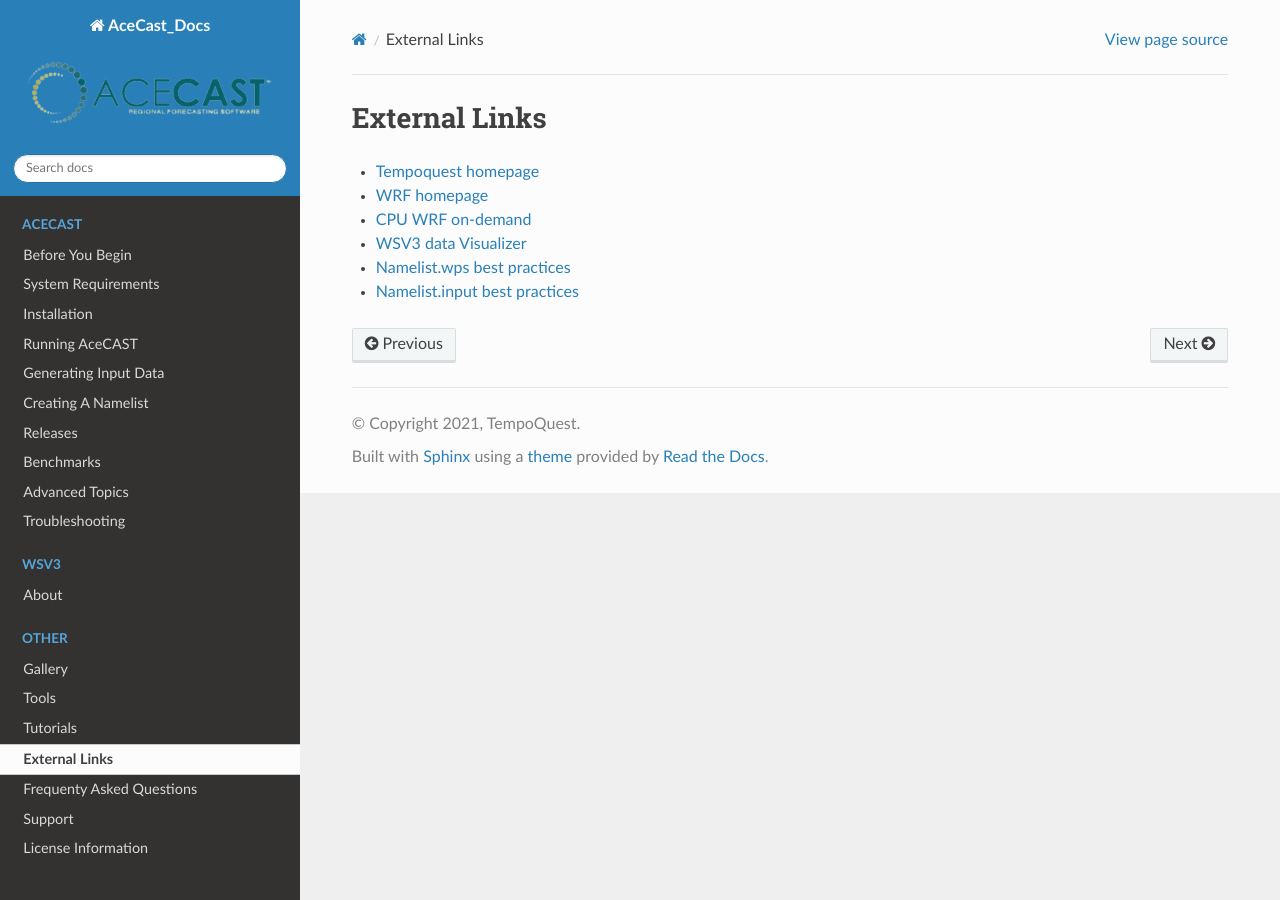
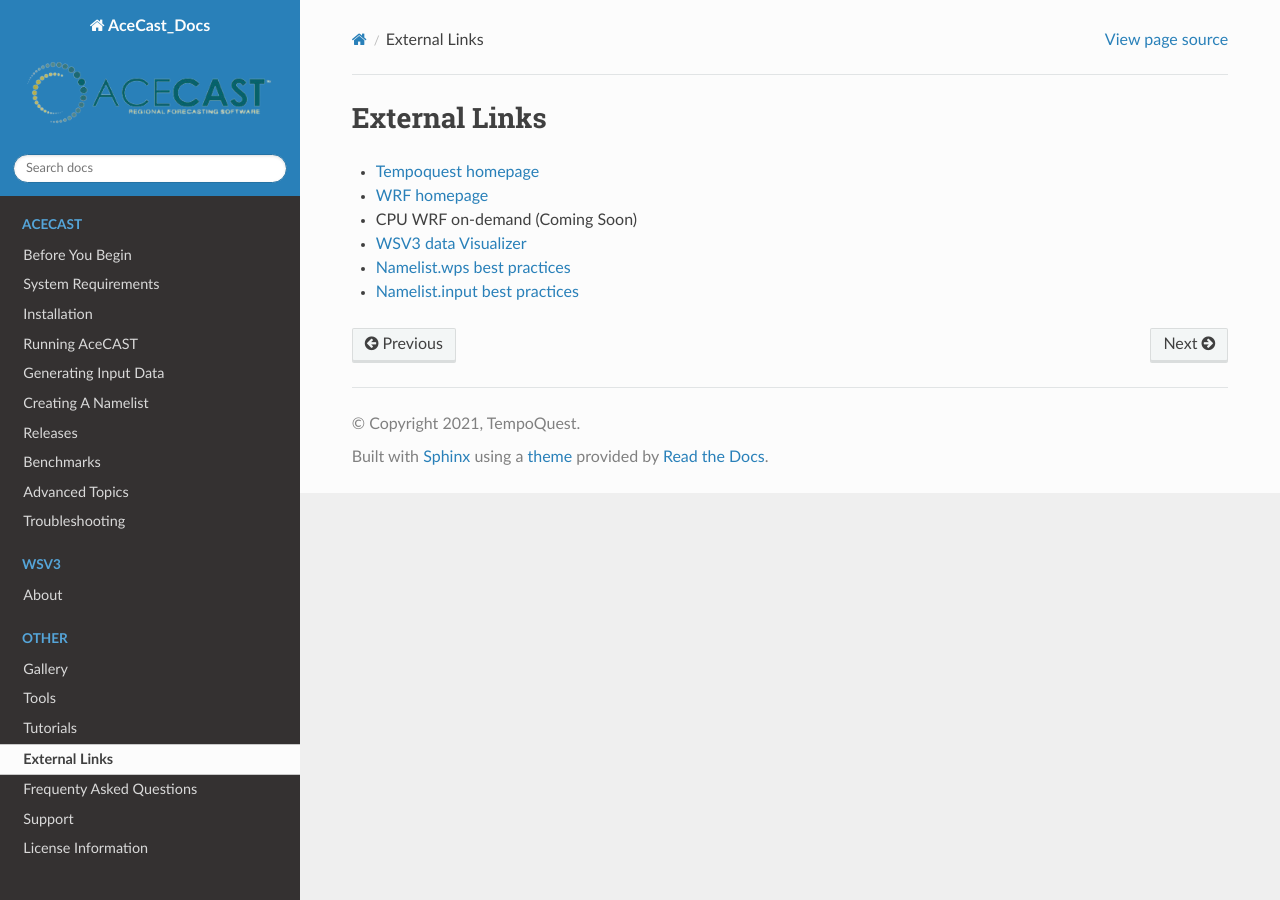
Before and after one commit to TempoQuestInc/AceCAST-Docs, a Sphinx documentation site: the page built from source/External_Links.rst, in a window 1280 px wide. Built offline with Sphinx 7.4.7 and the Read the Docs theme 2.0.0, drawn with Linux system fonts in a browser that asks for light colours.

Commit message:
removed corrupt WRF-CPU link

```diff
--- a/source/External_Links.rst
+++ b/source/External_Links.rst
@@ -8,7 +8,7 @@
 
 * `Tempoquest homepage <https://tempoquest.com/>`_
 * `WRF homepage <https://www.mmm.ucar.edu/weather-research-and-forecasting-model>`_
-* `CPU WRF on-demand <https://wrfondemand.com/login>`_
+* CPU WRF on-demand (Coming Soon)
 * `WSV3 data Visualizer <https://wsv3.com/>`_
 * `Namelist.wps best practices <https://www2.mmm.ucar.edu/wrf/users/namelist_best_prac_wps.html>`_
 * `Namelist.input best practices <https://www2.mmm.ucar.edu/wrf/users/namelist_best_prac_wrf.html>`_
```
